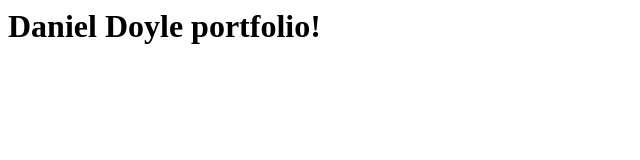
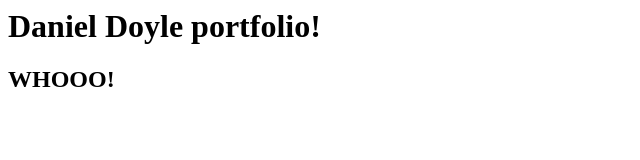
Before and after one commit to Isthatajojos/isthatajojos.github.io, a plain HTML site: page index.html in a window 1280 px wide. Shown: the whole page, without its empty margins (0-640 px from the left). Drawn offline with Linux system fonts and the light colour scheme.

Commit message:
Update and rename Index.html to index.html

```diff
--- a/Index.html
+++ b/index.html
@@ -1 +1,2 @@
 <h1>Daniel Doyle portfolio!</h1>
+<h2>WHOOO! </h2>
```
